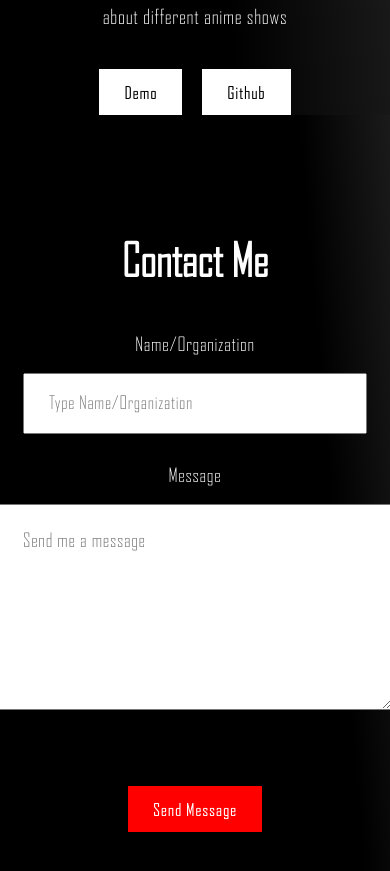
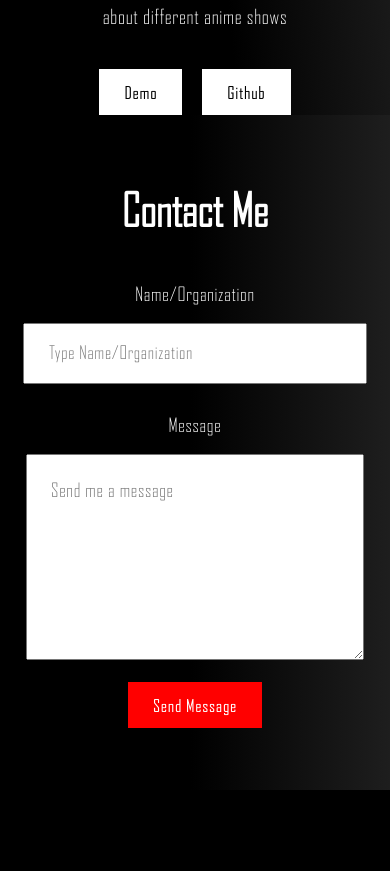
Before and after one commit to Ara-O/Portfolio-Website, a Vue app: page / in a window 390 px wide. Shown: the part 1907-2778 px from the top of the page. After the commit the page ends 2697 px from the top, so only its background shows below. Built offline with nearby package versions, Linux system fonts and the light colour scheme.

Commit message:
Fixing bugs

```diff
--- a/src/components/contactspage.vue
+++ b/src/components/contactspage.vue
@@ -1,7 +1,7 @@
 <template>
   <main class="contactme" id="contactme">
     <section class="form-section">
-      <h3 class="contactme">Contact Me</h3>
+      <h3 class="contactmetext">Contact Me</h3>
       <form>
         <label for="organization" class="label">Name/Organization</label>
         <input
@@ -56,12 +56,12 @@ main {
   display: flex;
   // padding-top: 90px;
   column-gap: 250px;
+  height: auto;
 }
 
-.contactme {
+.contactmetext {
   margin-top: 0px;
   font-size: 45px;
-  height: auto;
 }
 
 .form-section {
@@ -135,6 +135,7 @@ main {
 .businesscard h3 a:hover {
   text-decoration: underline;
 }
+
 @media (max-width: 1412px) {
   .businesscard {
     display: none;
@@ -157,7 +158,17 @@ main {
 
 @media (max-width: 1400px) {
   .contactme {
-    padding-top: 60px;
+    padding-top: 70px;
+  }
+}
+
+@media (max-width: 1250px) {
+  main {
+    background: linear-gradient(90deg, #000 49%, #454545 167%);
+  }
+
+  #message {
+    width: 288px;
   }
 }
 </style>
--- a/src/components/home.vue
+++ b/src/components/home.vue
@@ -24,7 +24,7 @@
           <mainbtn
             bgcolor="#white"
             textcolor="black"
-            @click="scrollDown(contactme)"
+            @click="scrollDown('contactme')"
             >Contact Me</mainbtn
           >
         </div>
```
